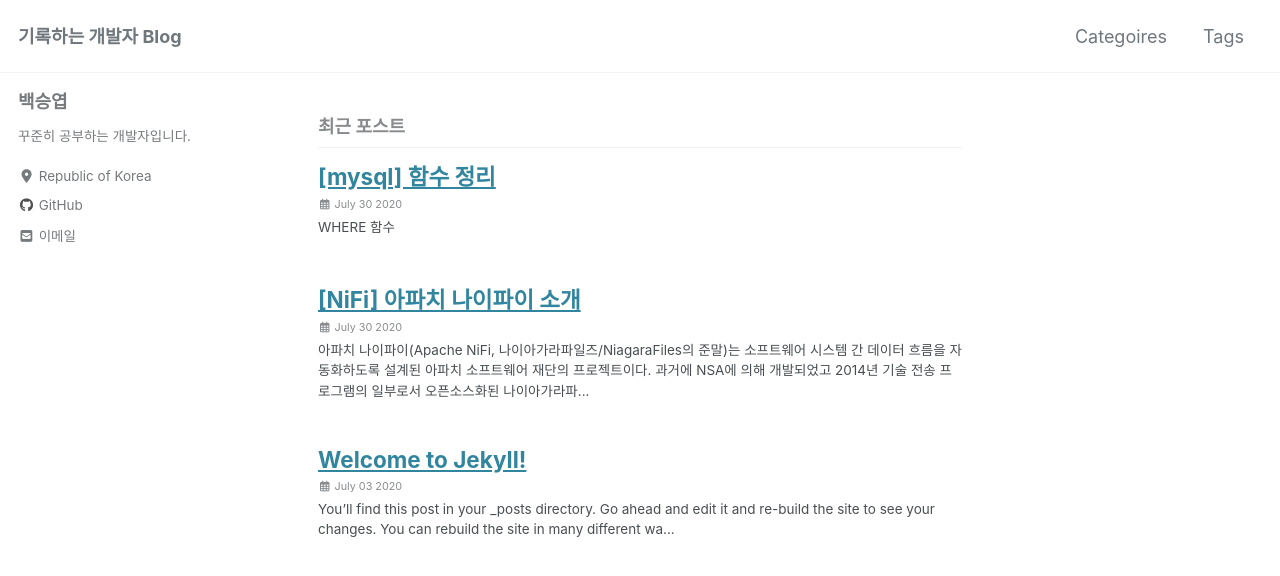
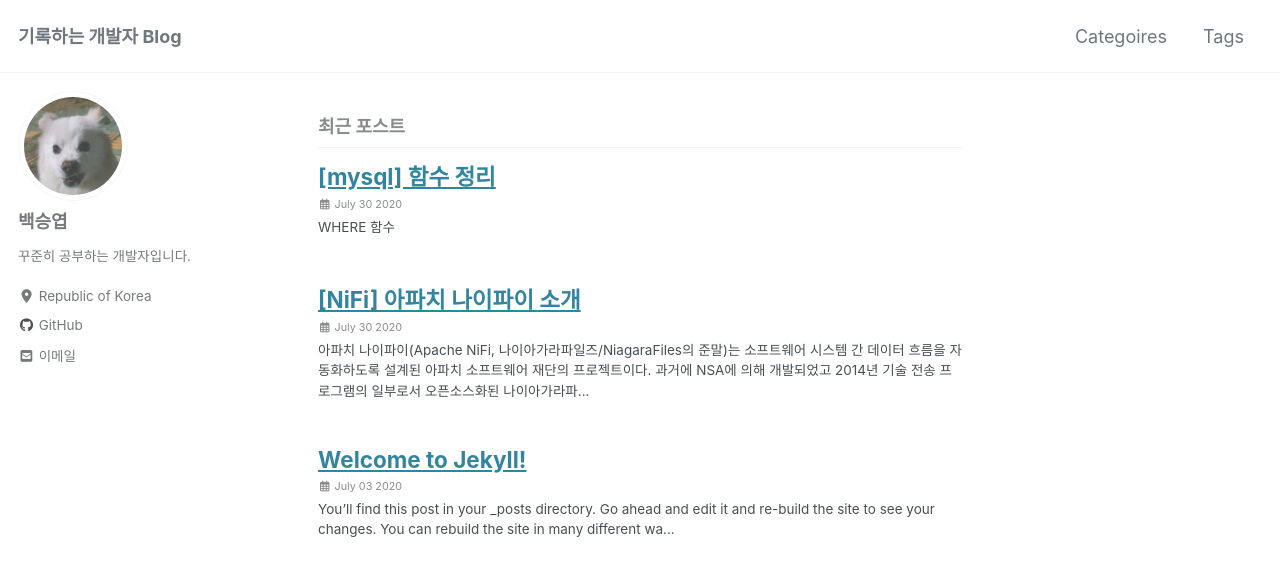
Before and after one commit to bsy3719/bsy3719.github.io, a Jekyll site: the page built from index.html, in a window 1280 px wide and 900 px high. Shown: the top 576 px of the window. Built offline with Jekyll 4.4.1, drawn with Linux system fonts in a browser that asks for light colours; cached includes are drawn as plain includes; nearby versions of some CDN libraries; the list of posts is cut into pages by our own code.

Commit message:
프로필 사진 추가

```diff
--- a/_config.yml
+++ b/_config.yml
@@ -108,7 +108,7 @@ analytics:
 # Site Author
 author:
   name             : "백승엽"
-  avatar           : # 프로필 이미지, e.g. "/assets/images/bio-photo.jpg"
+  avatar           : "assets/images/profile.png"
   bio              : "꾸준히 공부하는 개발자입니다."
   location         : "Republic of Korea"
   email            : "bsy3719@gmail.com"
```
Also changed, not shown: assets/images/profile.png (added).
